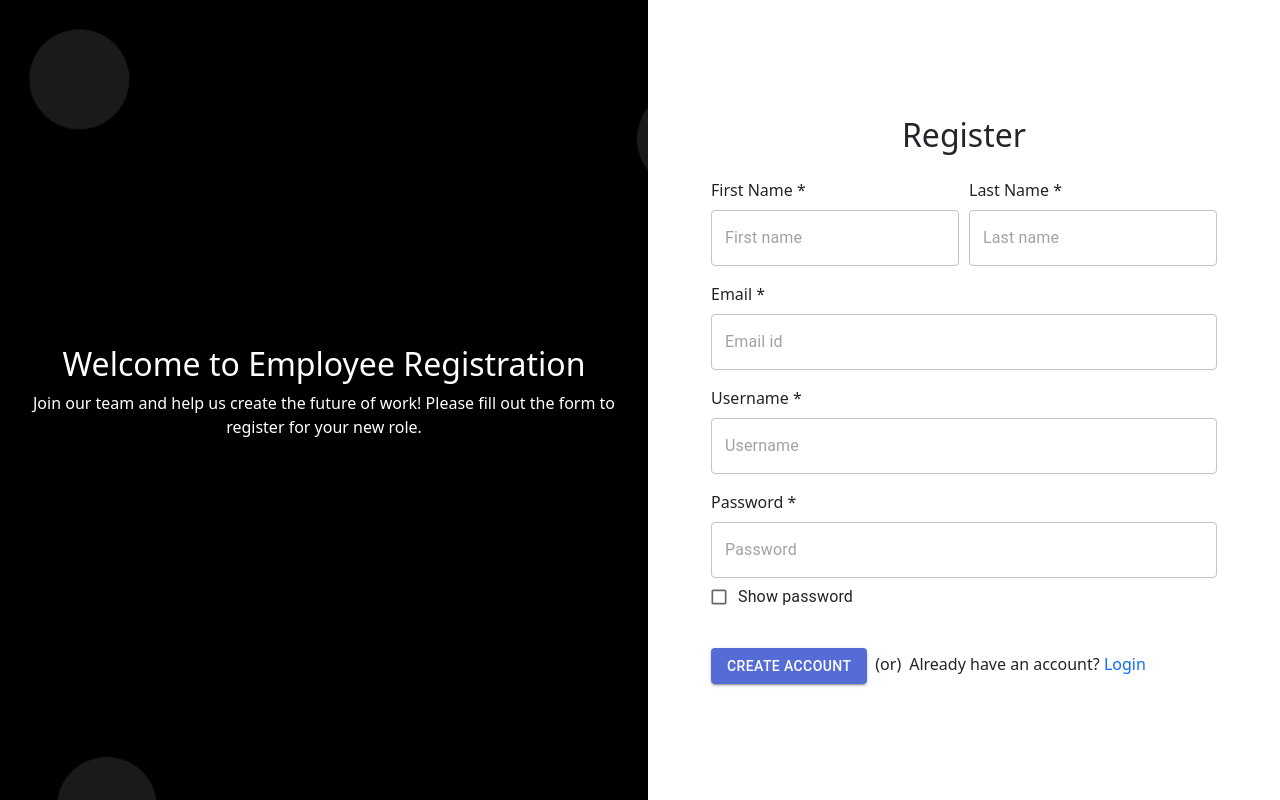
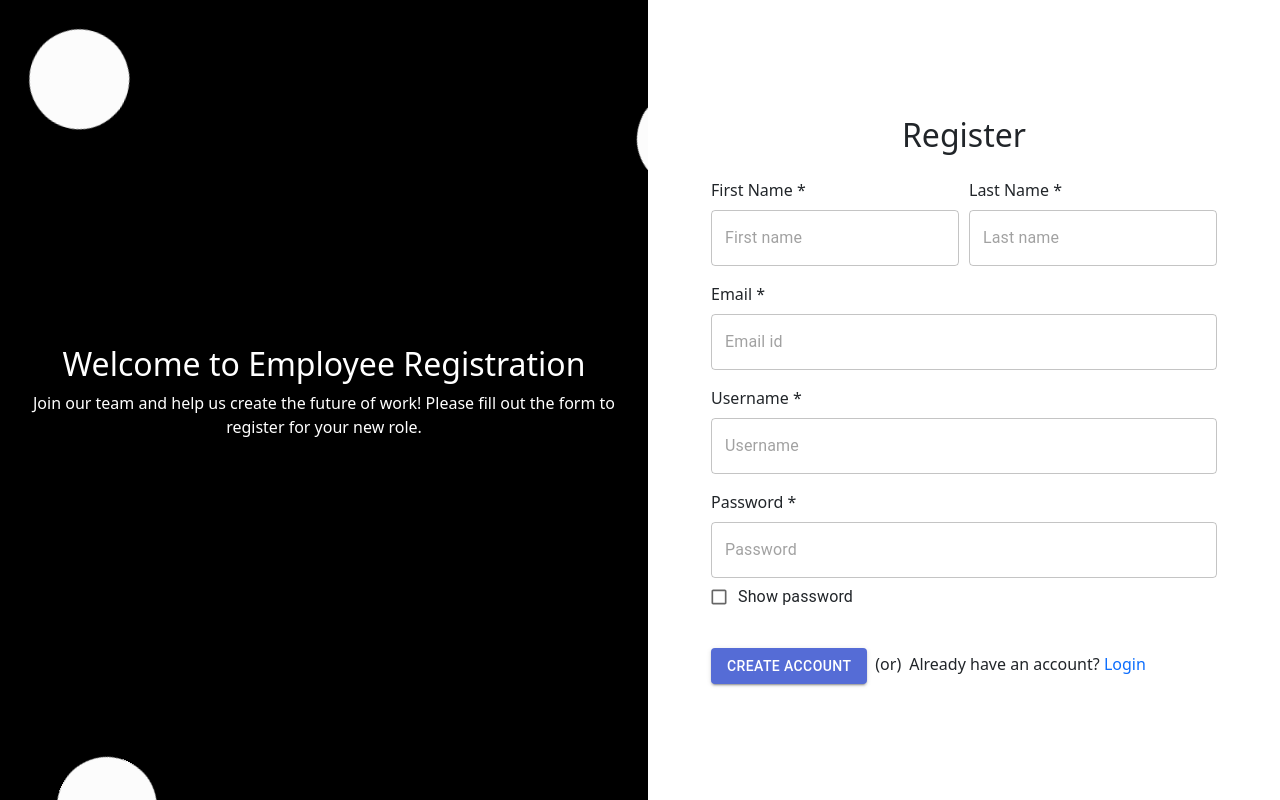
Before and after one commit to ashok-virat/Employee-registration-, a React (Create React App) app: page / in a window 1280 px wide. Built offline with nearby package versions, Linux system fonts and the light colour scheme.

Commit message:
bg color changed

```diff
--- a/src/Components/AdminHome/UserTable.js
+++ b/src/Components/AdminHome/UserTable.js
@@ -61,6 +61,7 @@ const UserTable = () => {
 
     const labels = userArts.map(item => item.ownerName);
 
+    console.log(chartData)
     const pieData = {
         labels: ['In Progress', 'Completed'],
         datasets: [
--- a/src/Components/AdminSignup/admin.css
+++ b/src/Components/AdminSignup/admin.css
@@ -38,7 +38,7 @@
     position: absolute;
     width: 100px;
     height: 100px;
-    background: rgba(255, 255, 255, 0.1);
+    background: #fcfcfc;
     border-radius: 50%;
     animation: moveShape 8s infinite alternate ease-in-out;
 }
--- a/src/Service/UserService.js
+++ b/src/Service/UserService.js
@@ -2,9 +2,9 @@ import axios from "axios";
 
 
 
-const API_BASE_URL = 'https://art-creation-api.netlify.app/api/v1';
+// const API_BASE_URL = 'https://art-creation-api.netlify.app/api/v1';
 
-// const API_BASE_URL = 'http://localhost:3000/v1';
+const API_BASE_URL = 'http://localhost:3000/v1';
 
 
 const axiosInstance = axios.create({
```
